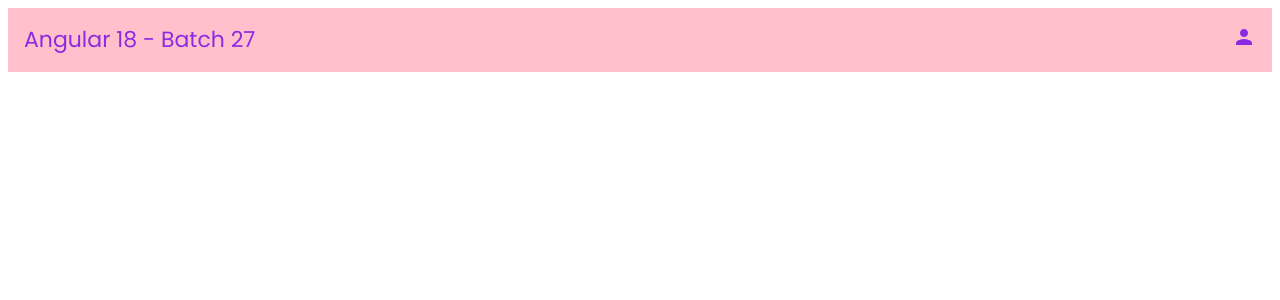
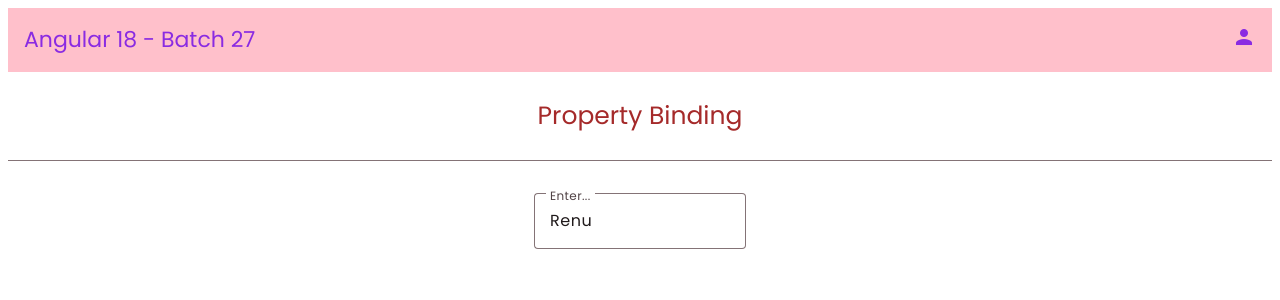
Before and after one commit to SatishKonduru/batch27, an Angular app: page / in a window 1280 px wide. Shown: the top 300 px of the page. Built offline with nearby package versions, Linux system fonts and the light colour scheme.

Commit message:
Interploation and Property Binding

```diff
--- a/src/app/app.component.html
+++ b/src/app/app.component.html
@@ -10,3 +10,6 @@
 <!-- 4. as a value for id property -->
  <!-- <div id="app-header">
  </div> -->
+
+ <!-- <app-interpolation></app-interpolation> -->
+<app-p-binding></app-p-binding>
--- /dev/null
+++ b/src/app/components/interpolation/interpolation.component.html
@@ -0,0 +1,29 @@
+<div style="display: flex; justify-content: center;">
+  <p style="font-size: 25px; color:brown">Interpolation</p>
+</div>
+<mat-divider></mat-divider>
+
+<div>
+   My Name: {{name}}
+</div>
+<div>
+  Age: {{age}}
+</div>
+
+<div>
+  {{"Name is: " + name}}
+</div>
+<div>
+ {{age != 10}}
+</div>
+
+<div>
+  My name by using method call: {{getMyName()}}
+</div>
+
+
+<!-- Don'ts -->
+
+<div>
+  {{age }}
+</div>
--- /dev/null
+++ b/src/app/components/interpolation/interpolation.component.ts
@@ -0,0 +1,19 @@
+import { CommonModule } from '@angular/common';
+import { Component } from '@angular/core';
+import { MatDividerModule } from '@angular/material/divider';
+
+@Component({
+  selector: 'app-interpolation',
+  standalone: true,
+  imports: [MatDividerModule, CommonModule],
+  templateUrl: './interpolation.component.html',
+  styleUrl: './interpolation.component.css',
+})
+export class InterpolationComponent {
+  name = 'RSK';
+  age = 44;
+
+  getMyName() {
+    return this.name;
+  }
+}
--- /dev/null
+++ b/src/app/components/p-binding/p-binding.component.html
@@ -0,0 +1,11 @@
+<div style="display: flex; justify-content: center;">
+  <p style="font-size: 25px; color:brown">Property Binding</p>
+</div>
+<mat-divider></mat-divider>
+
+<div style="display: flex; justify-content: center; margin-top: 2rem;">
+  <mat-form-field appearance="outline">
+    <mat-label>Enter...</mat-label>
+    <input matInput [value]="myName" [disabled]="isDisabled">
+  </mat-form-field>
+</div>
--- /dev/null
+++ b/src/app/components/p-binding/p-binding.component.ts
@@ -0,0 +1,24 @@
+import { CommonModule } from '@angular/common';
+import { Component } from '@angular/core';
+import { MatDividerModule } from '@angular/material/divider';
+import { MatInputModule } from '@angular/material/input';
+import { MatFormFieldModule } from '@angular/material/form-field';
+import { FormsModule } from '@angular/forms';
+
+@Component({
+  selector: 'app-p-binding',
+  standalone: true,
+  imports: [
+    CommonModule,
+    MatDividerModule,
+    MatInputModule,
+    MatFormFieldModule,
+    FormsModule,
+  ],
+  templateUrl: './p-binding.component.html',
+  styleUrl: './p-binding.component.css',
+})
+export class PBindingComponent {
+  myName = 'Renu';
+  isDisabled = false;
+}
```
Also changed, not shown: src/app/app.component.ts (+8 -1 lines), src/app/components/interpolation/interpolation.component.css (added), src/app/components/p-binding/p-binding.component.css (added).
